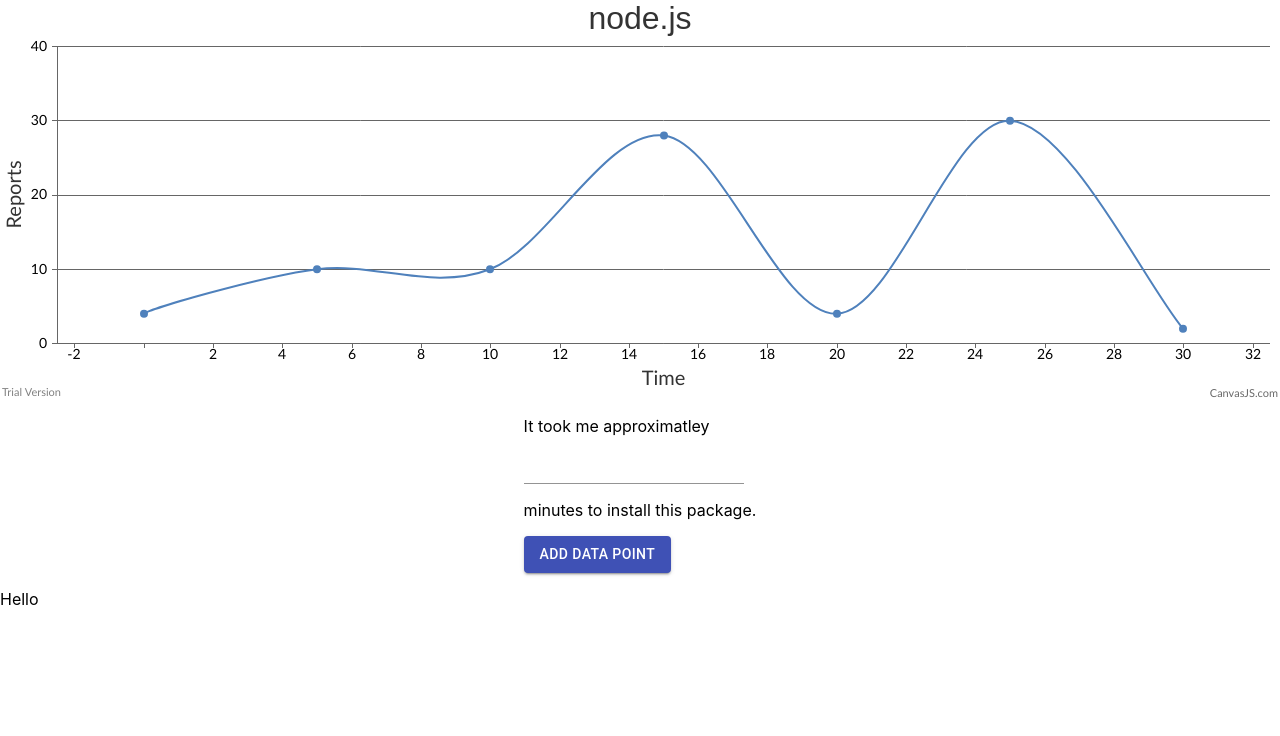
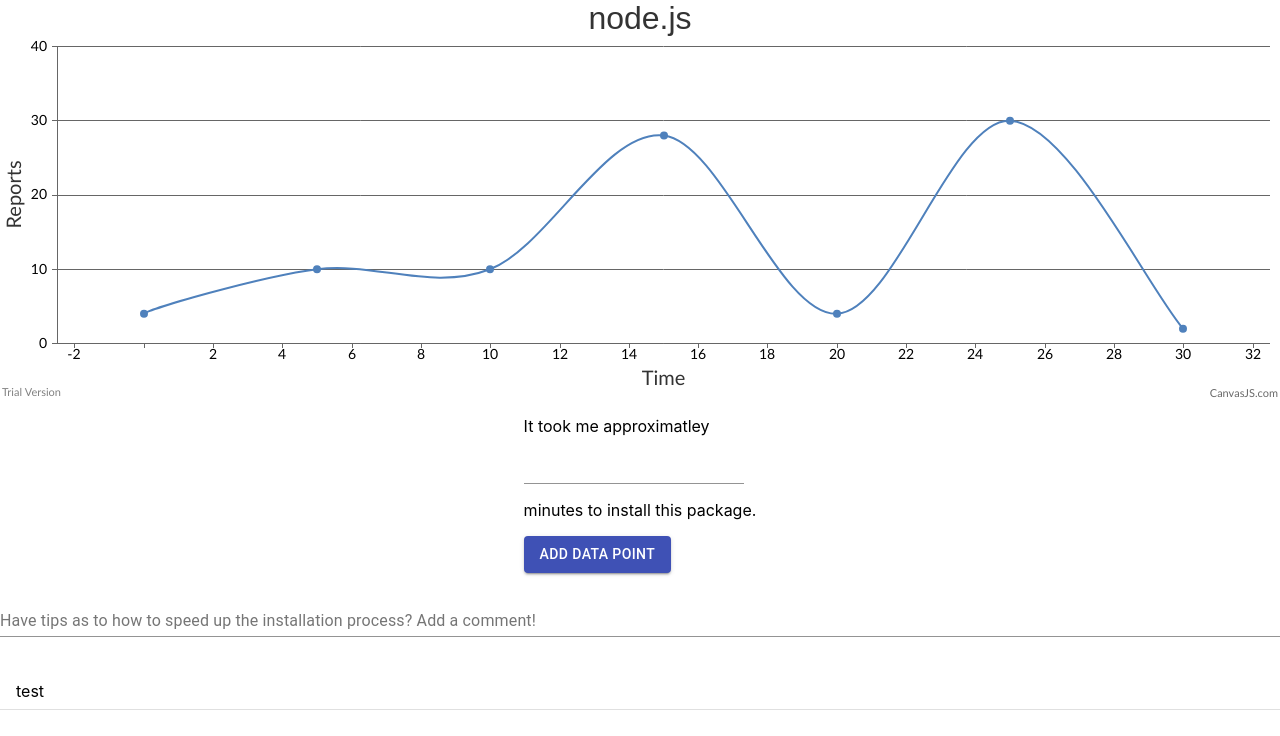
Before and after one commit to jennifer-s19/lmuhacks, a React (Create React App) app: page / in a window 1280 px wide. Shown: the top 736 px of the page. Built offline with nearby package versions, Linux system fonts and the light colour scheme.

Commit message:
Added add comment functionality

```diff
--- a/src/App.js
+++ b/src/App.js
@@ -9,11 +9,9 @@ import Button from '@material-ui/core/Button';
 import Input from '@material-ui/core/Input';
 import TextField from '@material-ui/core/TextField';
 
-import Comment from './Comment'
-
-
-
 import CanvasJSReact from './assets/canvasjs.react';
+import CommentEntryForm from './CommentEntryForm';
+import Comments from './Comments';
 //var React = require('react');
 var Component = React.Component;
 //var CanvasJSReact = require('canvasjs.react');
@@ -22,6 +20,9 @@ var CanvasJSChart = CanvasJSReact.CanvasJSChart;
 function App() {
 
     const[content, setContent] = useState("");
+
+    //initially, one comment
+    const [comments, setComments] = useState(["test"]);
 
     const[dataPoints, setDataPoints] = useState(
       [
@@ -81,6 +82,10 @@ function App() {
       setDataPoints([...dataPoints]);
     };
 
+    function addComment(comment) {
+      setComments(comments => [...comments, comment]);
+    }
+
 		return (
 		<div>
 			<CanvasJSChart options = {options}
@@ -88,7 +93,7 @@ function App() {
 			/>
 			{/*You can get reference to the chart instance as shown above using onRef. This allows you to access all chart properties and methods*/}
 
-      <div class= "dataGetter">
+      <div className= "dataGetter">
         <form onSubmit = {submit}>
           <p>It took me approximatley </p>
           <TextField id="time" type="number" inputProps={inputProps} onChange={e => setContent(e.target.value)} />
@@ -97,7 +102,9 @@ function App() {
         </form>
       </div>
 
-      <Comment/>
+      <CommentEntryForm adder={addComment}/>
+
+      <Comments comments={comments}/>
 
 
     </div>
--- a/src/Comment.js
+++ /dev/null
@@ -1,30 +0,0 @@
-import React, { Fragment } from 'react';
-import List from '@material-ui/core/List';
-import ListItem from '@material-ui/core/ListItem';
-import Divider from '@material-ui/core/Divider';
-
-export default function Comment({ todos, deleter }) {
-
-
-
-//   const todoList = todos.length ? (
-//     todos.map(todo => {
-//       return (
-//         <Fragment key={todo.id}>
-//           <ListItem>
-//             <span onClick={() => deleter(todo.id)}>{todo.content}</span>
-//           </ListItem>
-//           <Divider />
-//         </Fragment>
-//       );
-//     })
-//   ) : (
-//     <p>No todos left</p>
-//   );
-//   return <List style={{marginTop: 20}}>{todoList}</List>;
-    return (
-        <p>Hello</p>
-
-    );
-
-}
--- a/src/CommentEntryForm.js
+++ b/src/CommentEntryForm.js
@@ -7,18 +7,20 @@ export default function CommentEntryForm( { adder }) {
   function submit(e) {
     e.preventDefault();
     if (content.trim()) {
-      adder({ id: uuidv4(), content });
+      adder(content);
     }
     setContent('');
   }
   return (
     <form onSubmit={submit}>
       <TextField
-        label="Add Another"
+        label="Have tips as to how to speed up the installation process? Add a comment!"
         value={content}
+        fullWidth={true}
         onChange={e => setContent(e.target.value)}
         margin="normal"
       />
     </form>
+
   )
 }
--- /dev/null
+++ b/src/Comments.js
@@ -0,0 +1,22 @@
+import React, { Fragment } from 'react';
+import List from '@material-ui/core/List';
+import ListItem from '@material-ui/core/ListItem';
+import Divider from '@material-ui/core/Divider';
+
+export default function Comments({ comments }) {
+  const commentList = comments.length ? (
+    comments.map(comment => {
+      return (
+        <Fragment key={Math.random()}>
+          <ListItem>
+              {comment}
+          </ListItem>
+          <Divider />
+        </Fragment>
+      );
+    })
+  ) : (
+    <p>No comments yet</p>
+  );
+  return <List style={{marginTop: 20}}>{commentList}</List>;
+}
```
